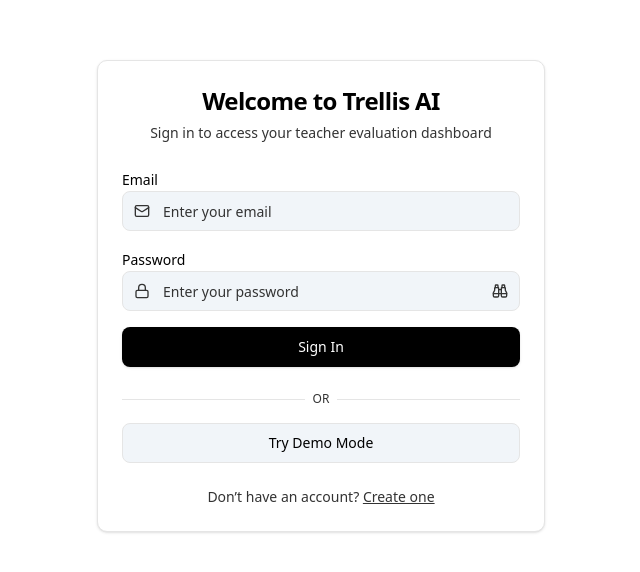
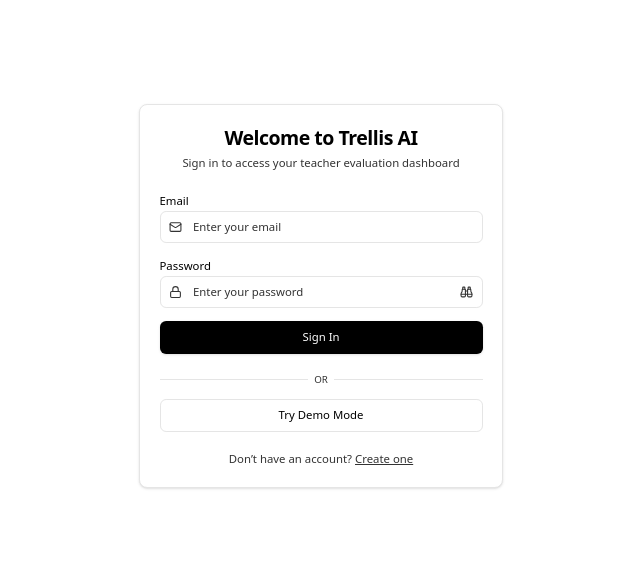
Before and after one commit to dylanparallax/trellis-v4, a Next.js app in the folder apps/web/: page /login in a window 1280 px wide. Shown: the part 104-676 px from the top of the page, without its empty margins (319-959 px from the left). Built offline with nearby package versions, Linux system fonts and the light colour scheme; no server answers.

Commit message:
some small design changes

```diff
--- a/apps/web/src/app/globals.css
+++ b/apps/web/src/app/globals.css
@@ -2,6 +2,10 @@
 @tailwind base;
 @tailwind components;
 @tailwind utilities;
+
+html {
+  font-size: 13px; /* This scales everything down proportionally */
+}
 
 @custom-variant dark (&:is(.dark *));
 
@@ -47,7 +51,7 @@
 
 :root {
   --radius: 0.625rem;
-  --background: #f1f5f9; /* slate-100 */
+  --background: #ffffff;
   --foreground: #000000;
   --card: #ffffff;
   --card-foreground: #000000;
--- a/apps/web/src/components/dashboard/nav.tsx
+++ b/apps/web/src/components/dashboard/nav.tsx
@@ -37,7 +37,7 @@
 
   const displaySchoolName = schoolName || clientSchoolName || 'Your School'
   return (
-    <header className="sticky top-0 z-40 border-b bg-background/90 backdrop-blur supports-[backdrop-filter]:bg-background/\]\0">
+    <header className="sticky top-0 z-40 border-b bg-background">
       <div className="flex h-16 items-center px-4 gap-4">
         <div className="flex-1">
           <div className="relative max-w-sm">
--- a/apps/web/src/components/ui/input.tsx
+++ b/apps/web/src/components/ui/input.tsx
@@ -10,7 +10,7 @@
       <input
         type={type}
         className={cn(
-          "flex h-10 w-full rounded-md border border-input bg-background px-4 py-2 text-sm ring-offset-background file:border-0 file:bg-transparent file:text-sm file:font-medium placeholder:text-muted-foreground focus-visible:outline-none focus-visible:ring-2 focus-visible:ring-ring focus-visible:ring-offset-2 disabled:cursor-not-allowed disabled:opacity-50",
+          "flex h-10 w-full rounded-md border border-input bg-background px-3 py-2 text-sm ring-offset-background file:border-0 file:bg-transparent file:text-sm file:font-medium placeholder:text-muted-foreground focus-visible:outline-none focus-visible:ring-2 focus-visible:ring-ring focus-visible:ring-offset-2 disabled:cursor-not-allowed disabled:opacity-50",
           className
         )}
         ref={ref}
```
